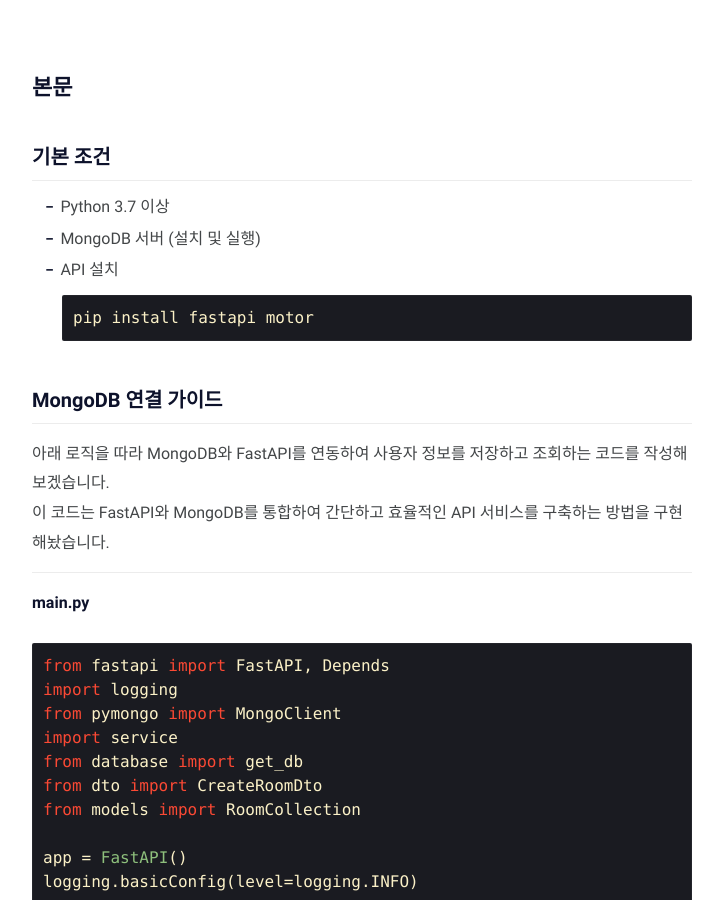
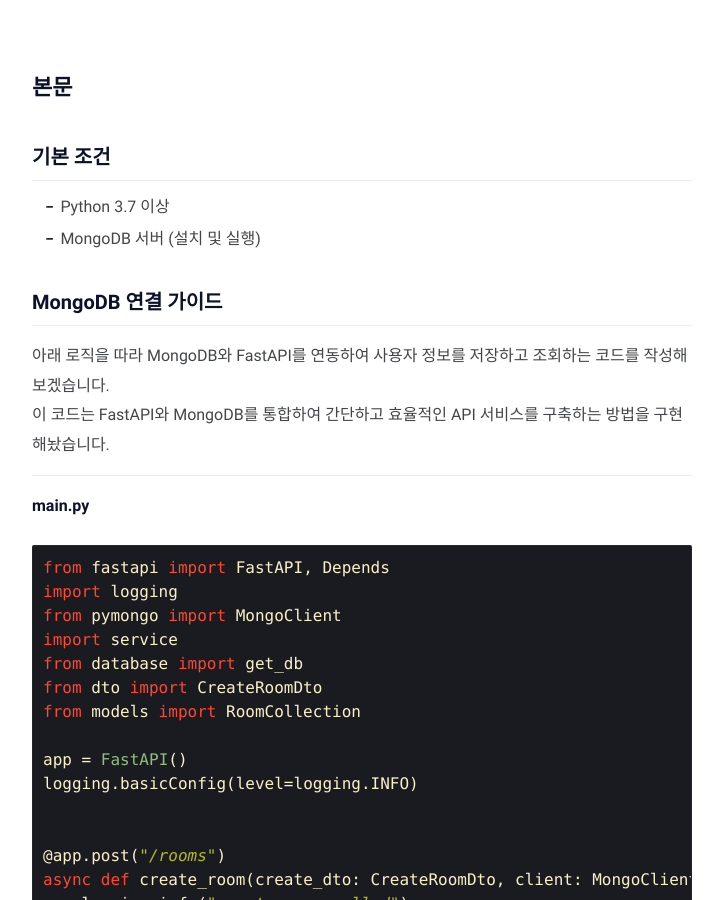
Before and after one commit to jd6186/jd6186.github.io, a Jekyll site: the page built from _posts/BackEnd/Python/2024-02-13-FastAPI_MongoDB.md, in a window 1280 px wide and 900 px high, scrolled down 647 px. Shown: the whole window, without its empty margins (278-1001 px from the left). Built offline with Jekyll 4.4.1, drawn with Linux system fonts in a browser that asks for light colours; comment, search, counter and statistics services are not loaded.

Commit message:
[Source Update] python, mongodb 연결 방법 정리

````diff
--- a/_posts/BackEnd/Python/2024-02-13-FastAPI_MongoDB.md
+++ b/_posts/BackEnd/Python/2024-02-13-FastAPI_MongoDB.md
@@ -15,10 +15,6 @@ FastAPI는 Python 기반 웹 API 프레임워크로, 빠르고 효율적인 API
 ### 기본 조건
 * Python 3.7 이상
 * MongoDB 서버 (설치 및 실행)
-* API 설치
-  ```bash
-  pip install fastapi motor
-  ```
 
 ### MongoDB 연결 가이드
 아래 로직을 따라 MongoDB와 FastAPI를 연동하여 사용자 정보를 저장하고 조회하는 코드를 작성해보겠습니다.<br/>
````
